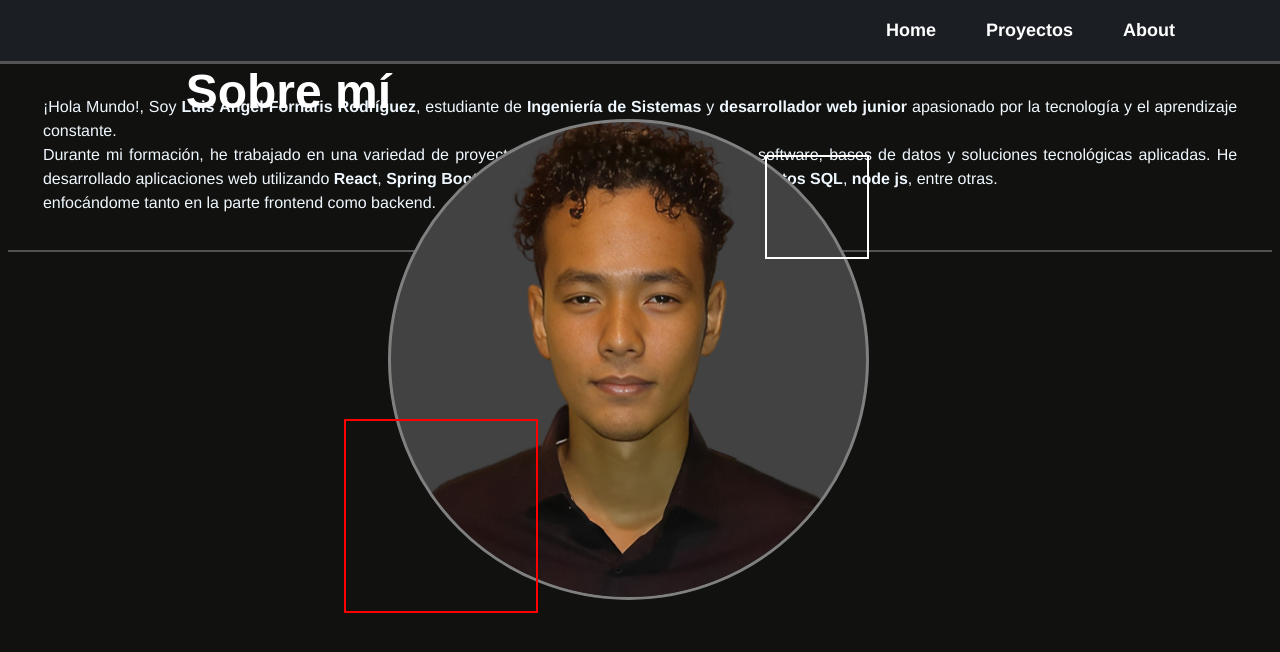
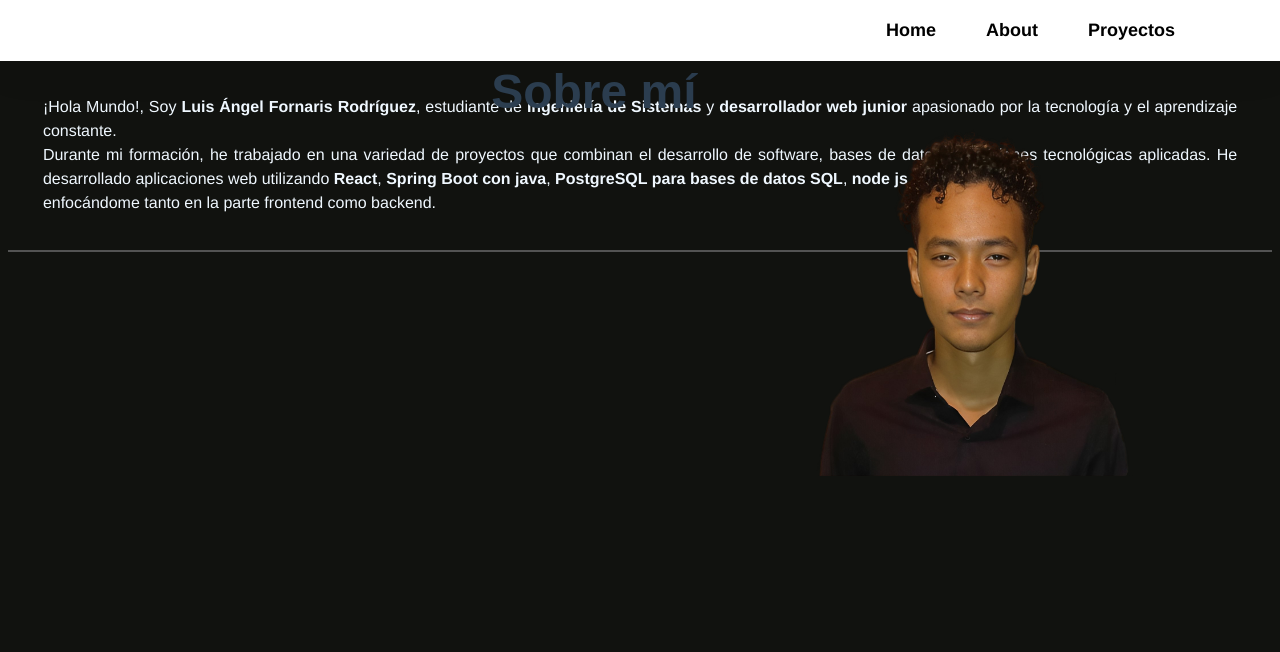
Before and after one commit to Luis-For/PortafolioV1, a Vue app: page /about in a window 1280 px wide. Shown: the top 652 px of the page. Built offline with nearby package versions, Linux system fonts and the light colour scheme.

Commit message:
actualizacion en el diseño

```diff
--- a/src/components/NavBar.vue
+++ b/src/components/NavBar.vue
@@ -2,8 +2,8 @@
     <div id="navBar">
       <nav>
         <router-link to="/">Home</router-link>
-        <router-link to="/Home">Proyectos</router-link>
         <router-link to="/About">About</router-link>
+        <router-link to="/Proyects">Proyectos</router-link>
       </nav>
     </div>
   </template>
@@ -20,11 +20,12 @@ export default {
   top: 0;
   left: 0;
   width: 100%;
-  background-color: #1B1F24;
+  background-color: #ffffff;
   padding: 15px 100px;
   z-index: 1000;
-  border-bottom:3px solid #535353;
+  border-bottom:0px solid #535353;
   box-sizing: border-box;
+  box-shadow: 0 -2px 50px rgba(0, 0, 0, 0.1)
 }
 
 #navBar nav {
@@ -41,14 +42,16 @@ export default {
 
 #navBar a {
   font-style: normal;
-  color: white;
+  color: rgb(0, 0, 0);
   text-decoration: none;
   font-size: 18px;
   font-weight: bold;
 }
 
 #navBar a:hover {
-  color: #16d33f;
+  color: #ff3d69;
+  text-decoration: underline #ff3d69;
+
 }
 
 .navBar{
--- a/src/components/PhotoPerfil.vue
+++ b/src/components/PhotoPerfil.vue
@@ -2,10 +2,9 @@
 <div class="PhotoPerfil">
     <div class="imgWrapper">
         <img class="PhotoOfPerfil" src="../assets/oZmI3HE1IrxwMJIqZO2lS-transformed.png" alt="">
+        <!--<div class="cuadrado"></div>
+        <div class="cuadrado"></div>-->
     </div>
-    <div class="cuadrado"></div>
-    <div class="cuadrado"></div>
-    <div class="cuadrado"></div>
 </div>
 </template>
 
@@ -16,15 +15,39 @@ export default {
 </script>
 
 <style>
+
+.PhotoPerfil {
+    position: relative;
+    max-width: 30%;
+    top: 10%;
+    left: 70%;
+    z-index: 5;
+}
+
+.imgWrapper {
+    width: 95%;
+    height: 95%;
+    /*border-radius: 50%;
+    overflow: hidden;
+    background: rgb(66, 66, 66);
+    border: 3px solid gray;*/
+    overflow: hidden;
+    position: relative;
+}
+
+.PhotoOfPerfil {
+    position: relative;
+    max-width: 100%;
+    height: auto;
+    display: block;
+    bottom: 20%;
+}
+
 .cuadrado {
-    width: 190px;
-    /* Ancho de 150 píxeles */
-    height: 190px;
-    /* Alto de 150 píxeles */
+    width: 100%;
+    height: 10%;
     background: none;
-    /* Fondo de color rojo */
     border: 2px solid #ff0000;
-    /* Borde color negro y de 1 píxel de grosor */
     position: absolute;
     top: 60%;
     right: 70%;
@@ -32,9 +55,9 @@ export default {
 }
 
 .cuadrado::before {
-    width: 100px;
+    width: 50%;
     /* Ancho de 150 píxeles */
-    height: 100px;
+    height: 1000%;
     /* Alto de 150 píxeles */
     background: none;
     /* Fondo de color rojo */
@@ -46,48 +69,4 @@ export default {
     z-index: 1;
     content: "";
 }
-
-.cuadrado::after {
-    width: 300px;
-    /* Ancho de 150 píxeles */
-    height: 300px;
-    /* Alto de 150 píxeles */
-    background: none;
-    border: 1px solid #E4A501;
-    position: absolute;
-    top: -260px;
-    right: 1150px;
-    content: "";
-    z-index: 1;
-}
-
-.imgWrapper {
-    width: 95%;
-    height: 95%;
-    border-radius: 50%;
-    overflow: hidden;
-    background: rgb(66, 66, 66);
-    border: 3px solid gray;
-}
-
-.PhotoPerfil {
-    border-radius: 50%;
-    width: 500px;
-    height: 500px;
-    position: relative;
-    top: 10%;
-    left: 70%;
-    z-index: 5;
-}
-
-.PhotoOfPerfil {
-    right: 8%;
-    width: 100%;
-    height: 100%;
-    object-fit: cover;
-    /* Asegura que la imagen llene bien el círculo */
-    object-position: center;
-    display: block;
-    z-index: 5;
-}
 </style>
--- a/src/router/index.js
+++ b/src/router/index.js
@@ -2,6 +2,8 @@ import Vue from "vue";
 import HomeView from "../views/Home.vue";
 import AboutView from '../views/About.vue'
 import VueRouter from 'vue-router';
+//import { component } from "vue/types/umd";
+import ProyectsView from "../views/Proyects.vue";
 
 Vue.use(VueRouter);
 
@@ -14,8 +16,11 @@ const routes=[
         path:'/about',
         name:'About',
         component:AboutView
+    },{
+        path:'/proyects',
+        name:'Proyects',
+        component: ProyectsView
     }
-    //proximas rutas
 ];
 
 const router=new VueRouter({
--- a/src/views/Home.vue
+++ b/src/views/Home.vue
@@ -127,16 +127,16 @@ import PhotoPerfil from '../components/PhotoPerfil.vue';
 }
 
 .hero-description{
-    color: aliceblue;
+    color: #2c3e50;
     position: relative;
     border-bottom: 2px solid gray;
-    background-color: #1B1F24;
+    background-color: #e2eff8;
     padding: 2%;
     /*background-color: ;*/
 }
 .title{
     font-family: sans-serif;
-    color: white;
+    color: #2c3e50;
     position: absolute;
     left: 3%;
     top: 3%;
--- /dev/null
+++ b/src/views/Proyects.vue
@@ -0,0 +1,58 @@
+<template>
+    <div class="container">
+        <!--Cabecera-->
+        <div class="navBar">
+            <NavBar></NavBar>
+        </div>
+
+        <!--presentacion-->
+        <div class="heroSection">
+            <div class="textContainer">
+                <strong><h2>HOLA MUNDO!</h2></strong>
+                <p>Mis proyectos reflejan mi pasión por crear soluciones funcionales y bien pensadas</p>
+                <p>Desde aplicaciones web hasta herramientas interactivas, cada proyecto es una muestra de lo que puedo construir. ¿Listo para crear algo juntos?</p>
+            </div>
+            <div class="imagenContainer">
+                <img src="/src/assets/oZmI3HE1IrxwMJIqZO2lS-transformed.png" alt="s">
+            </div>
+        </div>
+    </div>
+</template>
+
+<script>
+import NavBar from '../components/NavBar.vue';
+//import PhotoPerfil from '../components/PhotoPerfil.vue';
+
+export default{
+    name:'ProyectsView',
+    components:{
+        NavBar,
+        //PhotoPerfil
+    }
+}
+</script>
+
+<style>
+.heroSection{
+    background-color: #e2eff8;
+}
+.textContainer{
+    top: 30%;
+    max-width: 50%;
+    position: relative;
+}
+.textContainer h2{
+    font-size: 4rem;
+    font-family: sans-serif;
+    margin-bottom: 2rem;
+}
+
+.textContainer p{
+    font-size: 2rem;
+    text-align: justify;
+}
+
+.imagenContainer{
+    max-width: 100%;
+}
+</style>
```
Also changed, not shown: src/App.vue (+2 -6 lines), src/main.js (+0 -11 lines).
